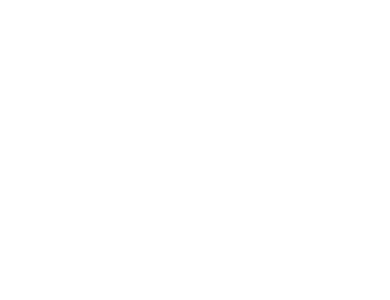
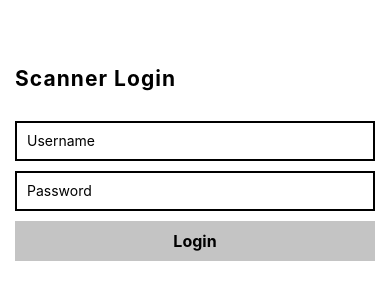
Before and after one commit to AmanGotchu/rattle, a React Native app: screen / in a window 390 px wide. Shown: the part 118-418 px from the top of the page. Built offline with nearby package versions, Linux system fonts and the light colour scheme.

Commit message:
Login Page styled

```diff
--- a/App.js
+++ b/App.js
@@ -1,25 +1,13 @@
 import React from 'react';
-import { StyleSheet, Text, View, Button  } from 'react-native';
-
-
-class LoginForm extends React.Component {
-  componentDidMount(){
-    this.setState(previousState => (
-      {
-        hasErrors: false
-      }
-    ))
-  }
-  state = { hasErrors: true };
-
-
-  render() {
-    return (
-      <Text>{this.props.text}</Text>
-    );
-  }
-}
-
+import {
+  StyleSheet,
+  Text,
+  View,
+  Button,
+  TouchableOpacity,
+  TextInput
+} from 'react-native';
+import LoginForm from './src/Pages/LoginForm'
 
 export default class AppLayout extends React.Component {
   state = { isLoggedIn: false };
@@ -37,31 +25,16 @@
 
     return (
       <View>
-        {showLoginForm}
+        <View style={styles.container}>
+          {showLoginForm}
+        </View>
       </View>
     );
   }
 }
-
-
-// export default function App() {
-//   return (
-//     <View style={styles.container}>
-//       <Text style={styles.container}>Scanner Login</Text>
-//       <Button
-//         onPress={() => console.log('Button has been pressed')}
-//         title="Login"
-//         color="#C4C4C4"
-//       />
-//     </View>
-//   );
-// }
 
 const styles = StyleSheet.create({
   container: {
     padding: '15px'
   },
 });
-
-    // alignItems: 'center',
-    // justifyContent: 'center',
--- /dev/null
+++ b/src/Pages/LoginForm.js
@@ -0,0 +1,117 @@
+import React from 'react';
+import {
+    StyleSheet,
+    Text,
+    View,
+    TouchableOpacity,
+    TextInput
+} from 'react-native';
+
+class LoginForm extends React.Component {
+    componentDidMount() {
+        this.setState({
+            hasErrors: false,
+            username: "",
+            password: ""
+        })
+    }
+    state = { hasErrors: true, username: "", password: "" };
+
+
+    /*
+      Todo. Add error handling. If when submit button is invalid the username / password is wrong
+      make hasErrors true to show error form.
+    */
+
+    handleLoginSubmit = () => {
+        var {
+            username,
+            password
+        } = this.state;
+        console.log('Login has been pressed with username', username)
+
+        // TODO --> Actually implement authentication checks
+        if (username == "" || password == "") {
+            console.log('Invalid entry')
+            this.setState({
+                hasErrors: true,
+                password: ""
+            })
+        }
+    }
+
+    render() {
+        var {
+            hasErrors
+        } = this.state;
+        let formErrorMessage;
+
+        if (hasErrors) {
+            formErrorMessage = <Text style={formStyles.errorText}> Invalid credentials. Please try again. </Text>
+        }
+
+        return (
+            <View style={formStyles.viewSpacer}>
+                <Text style={formStyles.textHeader}>Scanner Login</Text>
+                <TextInput
+                    style={formStyles.textInput}
+                    placeholder="Username"
+                    onChangeText={(username) => this.setState({ username })}
+                    value={this.state.username}
+                />
+                <TextInput
+                    secureTextEntry={true}
+                    style={formStyles.textInput}
+                    placeholder="Password"
+                    onChangeText={(password) => this.setState({ password })}
+                    value={this.state.password}
+                />
+
+                <TouchableOpacity
+                    style={formStyles.button}
+                    onPress={this.handleLoginSubmit}
+                >
+                    <Text style={formStyles.buttonText}> Login </Text>
+                </TouchableOpacity>
+
+                {formErrorMessage}
+
+            </View>
+        );
+    }
+}
+
+const formStyles = StyleSheet.create({
+    viewSpacer: {
+        paddingTop: '20vh;'
+    },
+    textHeader: {
+        fontSize: '21px',
+        letterSpacing: '.05em',
+        fontWeight: 'bold',
+        paddingBottom: '30px'
+    },
+    button: {
+        alignItems: 'center',
+        backgroundColor: '#C4C4C4',
+        padding: 10
+    },
+    buttonText: {
+        fontSize: '16px',
+        fontWeight: 'bold'
+    },
+    textInput: {
+        borderWidth: '2px',
+        borderColor: 'black',
+        paddingLeft: "10px",
+        marginBottom: '10px',
+        height: 40
+    },
+    errorText: {
+        color: 'red',
+        paddingTop: '10px',
+        fontSize: '16px'
+    }
+});
+
+export default LoginForm;
```
